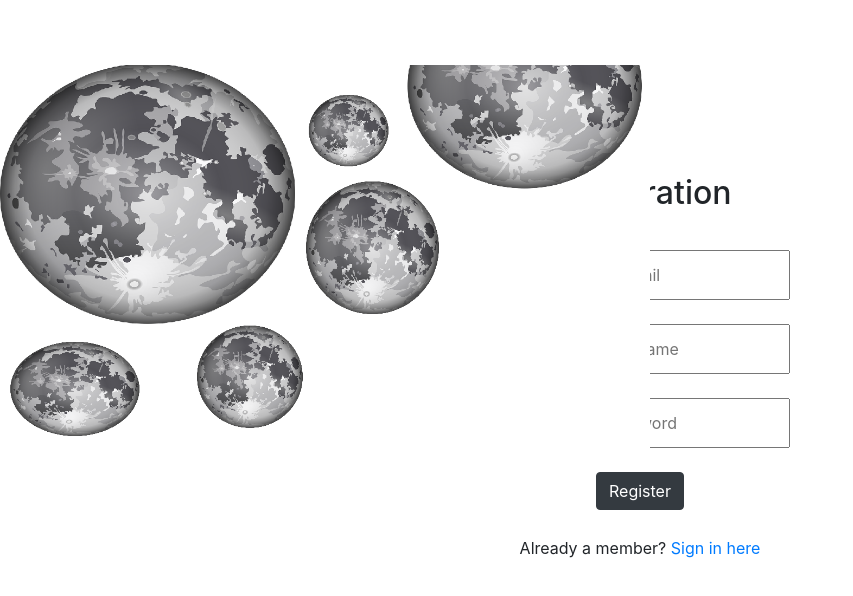
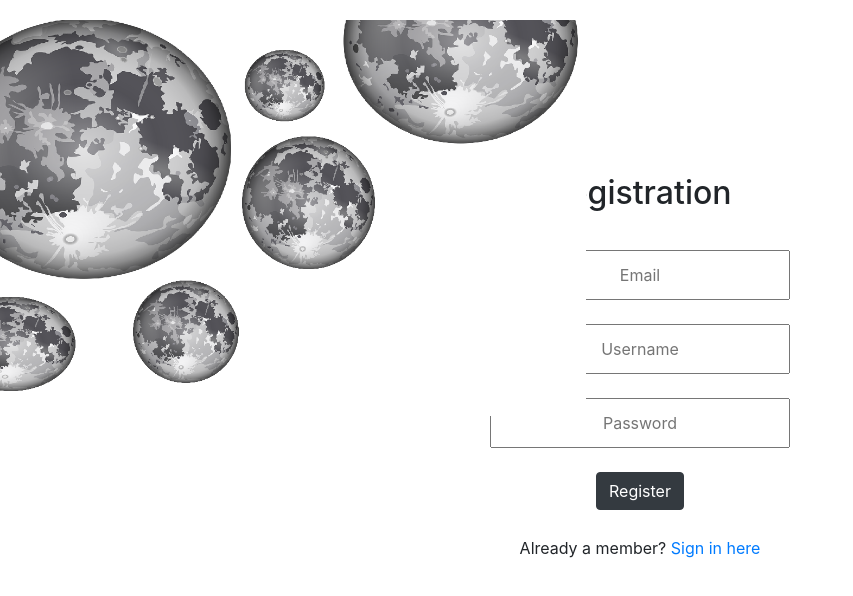
Before and after one commit to Zamanien/NodeJS_Fall2020_ExamProject, a website: page public/register/register.html in a window 1280 px wide. Shown: the whole page, without its empty margins (0-853 px from the left). Drawn offline with nearby package versions, Linux system fonts and the light colour scheme.

Commit message:
Design adjust

```diff
--- a/public/register/register.css
+++ b/public/register/register.css
@@ -27,6 +27,7 @@ h2{
 #moons{
     height: auto;
     width: 650px;
-    margin-top: -51%;
+    margin-top: -58%;
+    margin-left: -5%;
     position: relative;
 }
```
